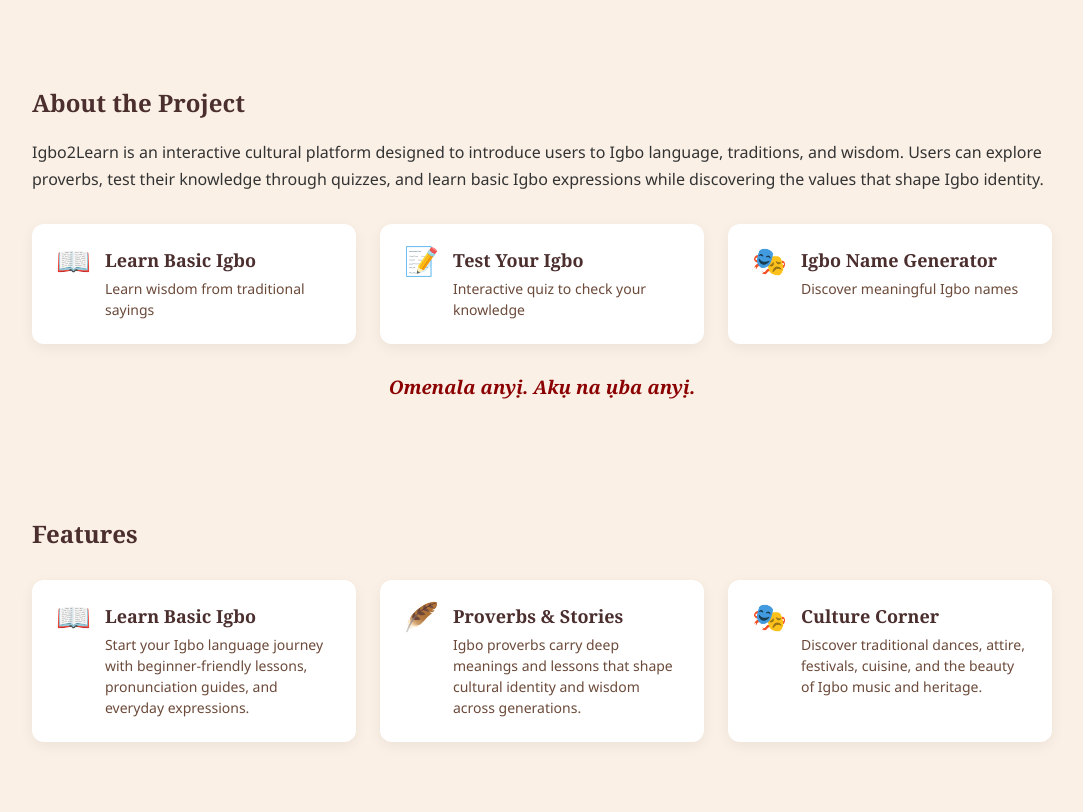
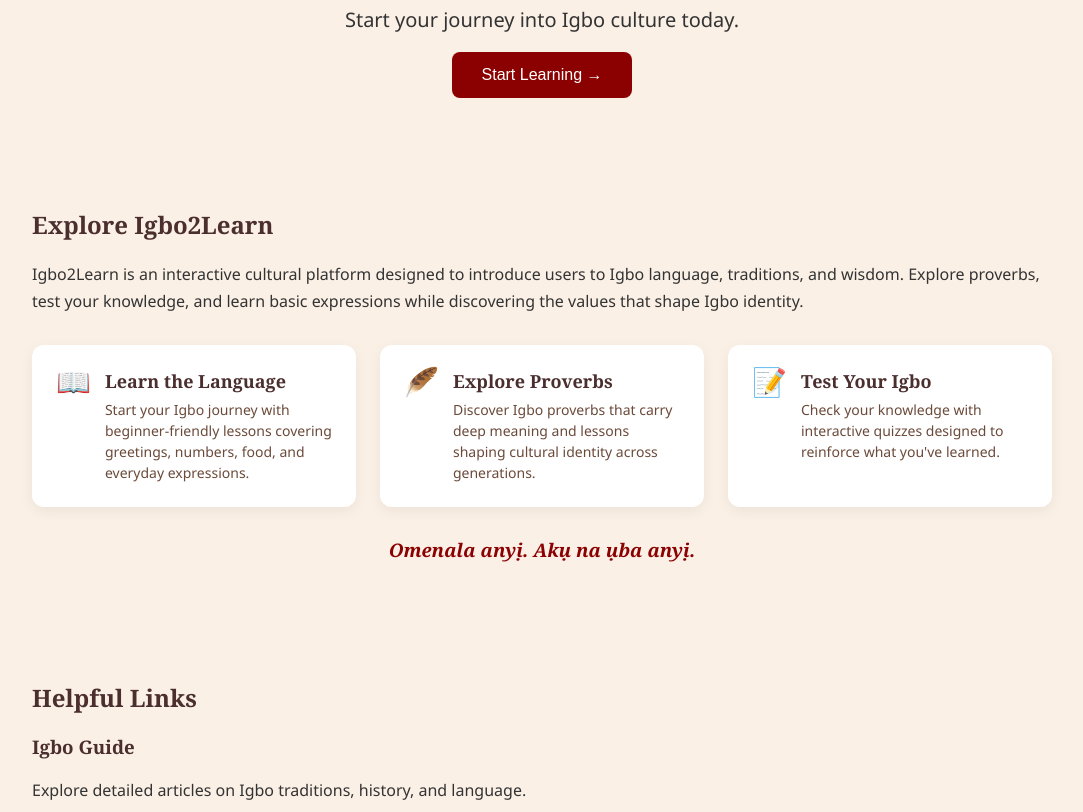
Before and after one commit to nononwagwu/igbo2learn, a plain HTML site: page index.html in a window 1280 px wide. Shown: the part 828-1640 px from the top of the page, without its empty margins (98-1181 px from the left). Drawn offline with Linux system fonts and the light colour scheme.

Commit message:
Polish homepage: removed video, consolidate sections, fix nav

```diff
--- a/index.html
+++ b/index.html
@@ -17,7 +17,7 @@
         <li><a href="#">Home</a></li>
         <li><a href="proverbs.html">Proverbs</a></li>
         <li><a href="quiz.html">Quizzes</a></li>
-        <li><a href="culture.html">Culture</a></li>
+
         <li><a href="#about">About</a></li>
     </ul>
 </nav>
@@ -51,16 +51,7 @@
 
     </div>
 
-    <div class="hero-video">
-        <iframe
-            width="560"
-            height="315"
-            src="https://www.youtube.com/embed/y9Iscs6fAWY"
-            title="History of the Igbo People"
-            frameborder="0"
-            allowfullscreen>
-        </iframe>
-    </div>
+
 
 </header>
 
@@ -69,7 +60,7 @@
 <section class="cta">
     <p>Start your journey into Igbo culture today.</p>
 
-    <button class="cta-button">
+    <button class="cta-button" onclick="window.location.href='lessons.html'" >
         Start Learning →
     </button>
 </section>
@@ -79,22 +70,31 @@
 
 <!-- ABOUT SECTION -->
 <!-- ABOUT SECTION -->
+<!-- WHAT YOU'LL FIND -->
 <section class="about" id="about">
 
-    <h2>About the Project</h2>
+    <h2>Explore Igbo2Learn</h2>
 
-    <p>
+    <p class="section-intro">
         Igbo2Learn is an interactive cultural platform designed to introduce users to Igbo language, traditions, and wisdom.
-        Users can explore proverbs, test their knowledge through quizzes, and learn basic Igbo expressions while discovering the values that shape Igbo identity.
+        Explore proverbs, test your knowledge, and learn basic expressions while discovering the values that shape Igbo identity.
     </p>
 
-    <div class="about-cards">
+    <div class="feature-row">
 
         <a href="learn.html" class="feature-card">
             <span class="feature-icon">📖</span>
             <div class="feature-text">
-                <h3>Learn Basic Igbo</h3>
-                <p>Learn wisdom from traditional sayings</p>
+                <h3>Learn the Language</h3>
+                <p>Start your Igbo journey with beginner-friendly lessons covering greetings, numbers, food, and everyday expressions.</p>
+            </div>
+        </a>
+
+        <a href="proverbs.html" class="feature-card">
+            <span class="feature-icon">🪶</span>
+            <div class="feature-text">
+                <h3>Explore Proverbs</h3>
+                <p>Discover Igbo proverbs that carry deep meaning and lessons shaping cultural identity across generations.</p>
             </div>
         </a>
 
@@ -102,15 +102,7 @@
             <span class="feature-icon">📝</span>
             <div class="feature-text">
                 <h3>Test Your Igbo</h3>
-                <p>Interactive quiz to check your knowledge</p>
-            </div>
-        </a>
-
-        <a href="igbo-name.html" class="feature-card">
-            <span class="feature-icon">🎭</span>
-            <div class="feature-text">
-                <h3>Igbo Name Generator</h3>
-                <p>Discover meaningful Igbo names</p>
+                <p>Check your knowledge with interactive quizzes designed to reinforce what you've learned.</p>
             </div>
         </a>
 
@@ -123,39 +115,7 @@
 
 <!-- FEATURES -->
 <!-- FEATURES -->
-<section class="schedule">
 
-    <h2>Features</h2>
-
-    <div class="feature-row">
-
-        <a href="learn.html" class="feature-card">
-            <span class="feature-icon">📖</span>
-            <div class="feature-text">
-                <h3>Learn Basic Igbo</h3>
-                <p>Start your Igbo language journey with beginner-friendly lessons, pronunciation guides, and everyday expressions.</p>
-            </div>
-        </a>
-
-        <a href="proverbs.html" class="feature-card">
-            <span class="feature-icon">🪶</span>
-            <div class="feature-text">
-                <h3>Proverbs & Stories</h3>
-                <p>Igbo proverbs carry deep meanings and lessons that shape cultural identity and wisdom across generations.</p>
-            </div>
-        </a>
-
-        <a href="culture.html" class="feature-card">
-            <span class="feature-icon">🎭</span>
-            <div class="feature-text">
-                <h3>Culture Corner</h3>
-                <p>Discover traditional dances, attire, festivals, cuisine, and the beauty of Igbo music and heritage.</p>
-            </div>
-        </a>
-
-    </div>
-
-</section>
 
 
 <!-- HELPFUL LINKS -->
--- a/styles.css
+++ b/styles.css
@@ -66,25 +66,27 @@
 ---------------------------------*/
 .hero {
   display: flex;
-  justify-content: space-between;
+  justify-content: flex-start;
   align-items: center;
   flex-wrap: wrap;
   padding: 90px 60px;
+  min-height: 500px;
 
   background:
     linear-gradient(
       to right,
       rgba(250, 240, 230, 0.95) 0%,
-      rgba(250, 240, 230, 0.7) 45%,
-      rgba(250, 240, 230, 0.2) 75%,
-      rgba(250, 240, 230, 0) 100%
+      rgba(250, 240, 230, 0.9) 40%,
+      rgba(250, 240, 230, 0.55) 70%,
+      rgba(250, 240, 230, 0.4) 100%
     ),
     url("igbo-roots-main.jpg") center/cover no-repeat;
 }
 
 
 .hero-content {
-  width: 45%;
+  width: 55%;
+  max-width: 650px;
 }
 
 .hero-content h1 {
```
